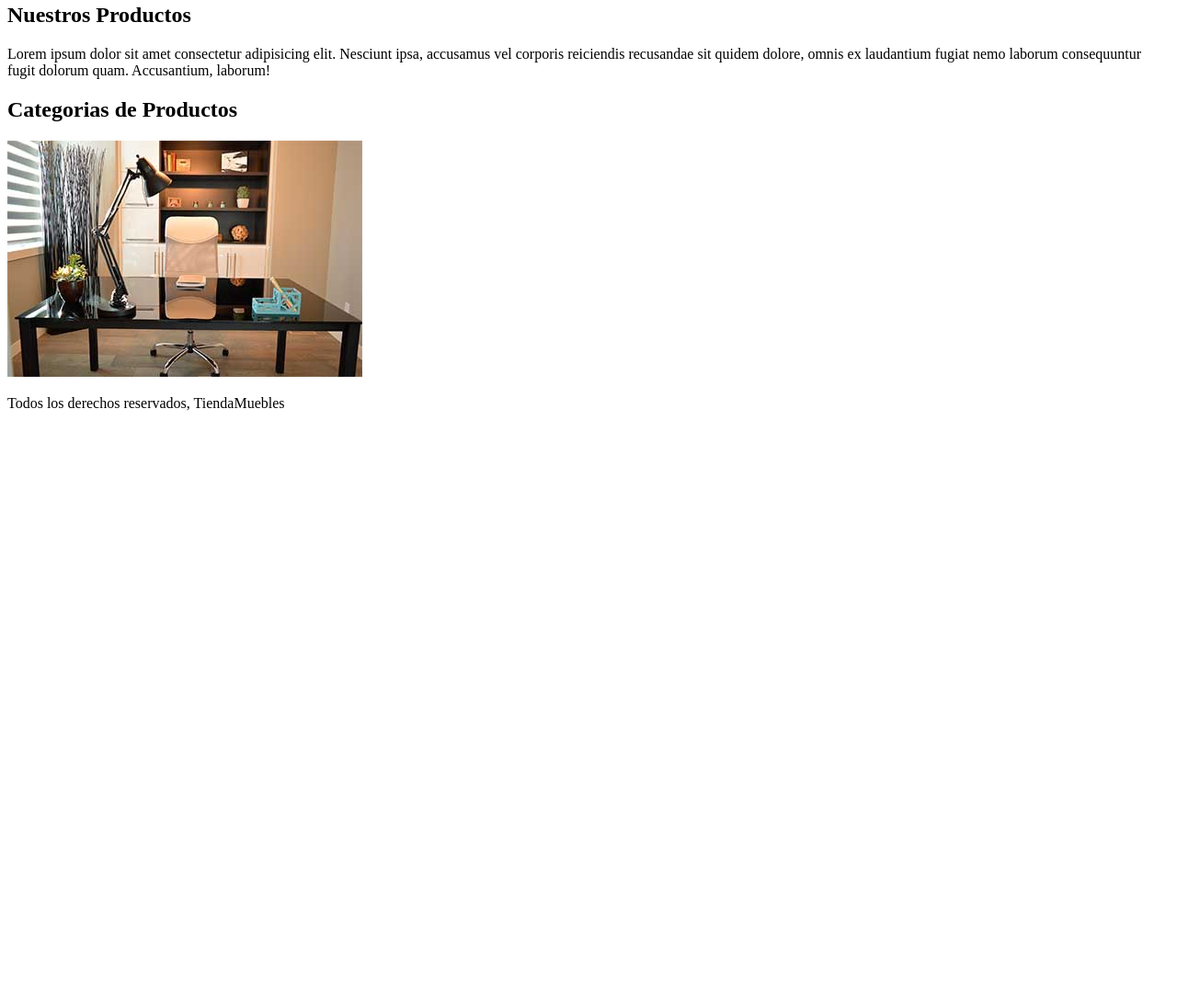
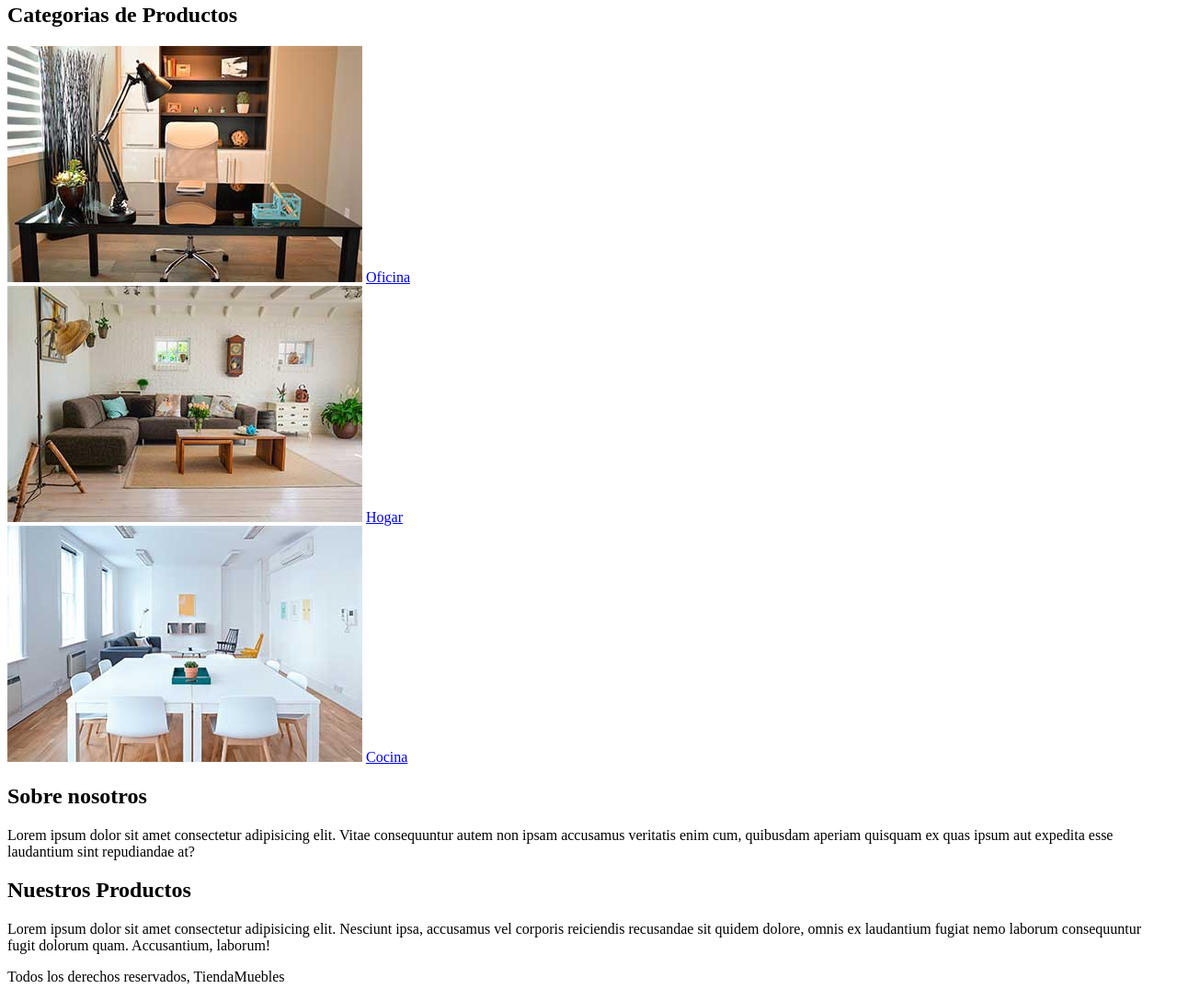
Before and after one commit to MauriGoizS/CSS---Flexbox-CSS-Grid-SASS, a plain HTML site: page ecommerce/index.html in a window 1280 px wide. Shown: the part 115-1203 px from the top of the page at 92% size. Before the commit the page ends 800 px from the top, so only its background shows below. Drawn offline with Linux system fonts and the light colour scheme.

Commit message:
Estructurando el proyecto Ecommerce

```diff
--- a/ecommerce/index.html
+++ b/ecommerce/index.html
@@ -20,16 +20,39 @@
         <a href="contacto.html">Contacto</a>
     </nav>
 
+    <section>
+        <h2>Categorias de Productos</h2>
+
+        <div>
+            <img src="img/categoria1.jpg" alt="Imagen categoría">
+            <a href="#">Oficina</a>
+        </div>
+
+        <div>
+            <img src="img/categoria2.jpg" alt="Imagen categoría">
+            <a href="#">Hogar</a>
+        </div>
+
+        <div>
+            <img src="img/categoria3.jpg" alt="Imagen categoría">
+            <a href="#">Cocina</a>
+        </div>
+
+    </section>
+
+    <section>
+
+        <div>
+            <h2>Sobre nosotros</h2>
+            <p>Lorem ipsum dolor sit amet consectetur adipisicing elit. Vitae consequuntur autem non ipsam accusamus veritatis enim cum, quibusdam aperiam quisquam ex quas ipsum aut expedita esse laudantium sint repudiandae at?</p>
+        </div>
+
+    </section>
+
     <main>
         <h2>Nuestros Productos</h2>
         <p>Lorem ipsum dolor sit amet consectetur adipisicing elit. Nesciunt ipsa, accusamus vel corporis reiciendis recusandae sit quidem dolore, omnis ex laudantium fugiat nemo laborum consequuntur fugit dolorum quam. Accusantium, laborum!</p>
     </main>
-
-    <section>
-        <h2>Categorias de Productos</h2>
-        <img src="img/categoria1.jpg" alt="Imagen categoría">
-    </section>
-
 
     <footer>
         <p>Todos los derechos reservados, TiendaMuebles</p>
```
